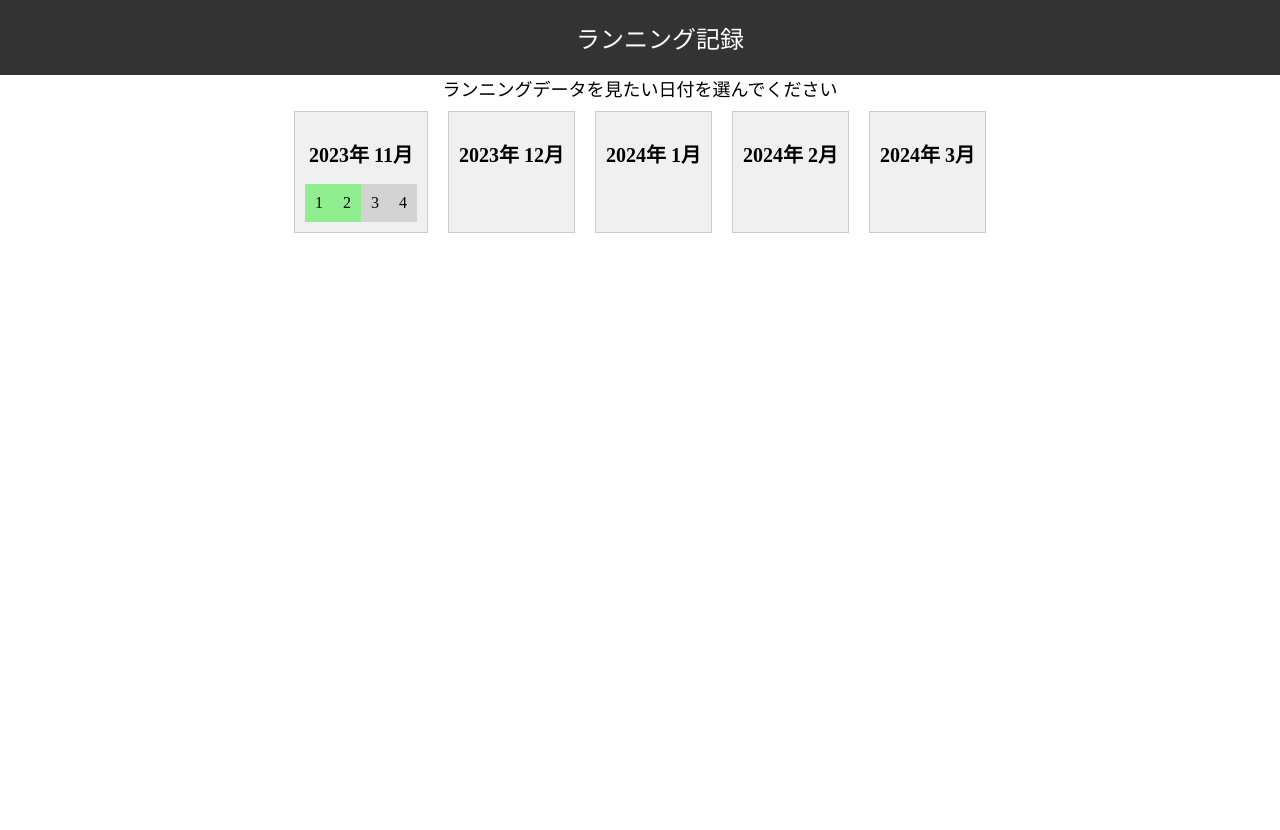
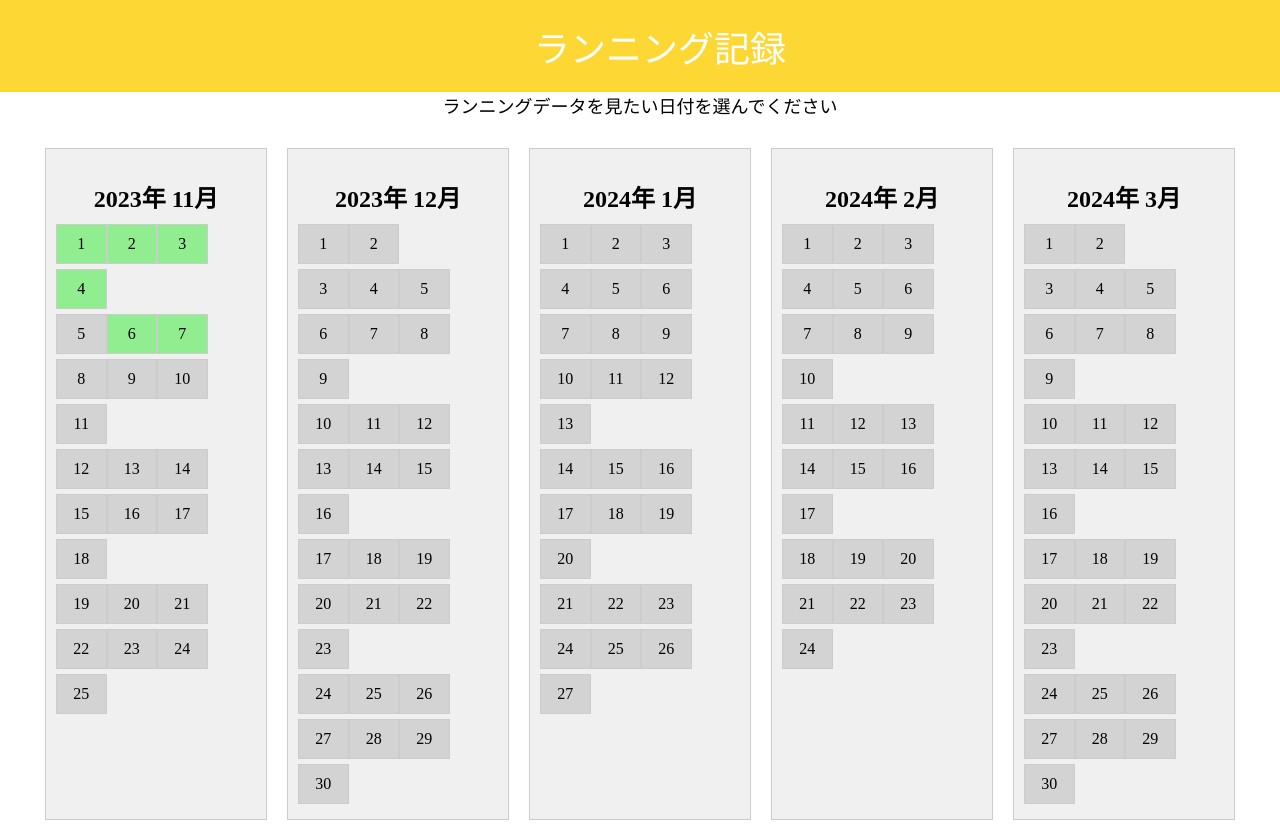
Before and after one commit to yooooshi0911/runningyoshito14, a plain HTML site: page index.html in a window 1280 px wide. Shown: the top 830 px of the page. Before the commit the page ends 800 px from the top, so only its background shows below. Drawn offline with Linux system fonts and the light colour scheme.

Commit message:
Update index.html

```diff
--- a/index.html
+++ b/index.html
@@ -13,17 +13,18 @@
         }
 
         #title {
-            background-color: #333;
+            background-color: #fdd835;
             color: white;
             width: 100%;
             text-align: center;
             padding: 20px;
-            font-size: 24px;
+            font-size: 36px;
         }
 
         #subtitle {
             text-align: center;
             font-size: 18px;
+            margin-bottom: 20px;
         }
 
         .calendar-container {
@@ -38,22 +39,26 @@
             margin: 10px;
             padding: 10px;
             text-align: center;
+            width: 200px; /* カレンダーの幅を指定 */
         }
 
         .calendar h2 {
-            font-size: 20px;
+            font-size: 24px;
+            margin-bottom: 10px;
         }
 
         .week {
             display: flex;
-            justify-content: space-between;
+            flex-wrap: wrap; /* 1週間ごとに改行 */
         }
 
         .date {
             text-align: center;
             cursor: pointer;
             padding: 10px;
-            flex-grow: 1;
+            flex-basis: 14.28%; /* 1週間を均等に分割 */
+            margin-bottom: 5px;
+            border: 1px solid #ccc; /* 日付の境界線を追加 */
         }
 
         .clickable {
@@ -105,7 +110,7 @@
             const daysInMonth = new Date(year, month, 0).getDate();
             const startDate = new Date(year, month - 1, 1).getDay(); // 月の最初の曜日
 
-            const currentWeek = document.createElement("div");
+            let currentWeek = document.createElement("div");
             currentWeek.className = "week";
 
             for (let i = 0; i < startDate; i++) {
@@ -130,7 +135,7 @@
 
                 currentWeek.appendChild(dateElement);
 
-                if ((startDate + day - 1) % 7 === 6 || day === daysInMonth) {
+                if (currentWeek.children.length === 7) {
                     calendar.appendChild(currentWeek);
                     currentWeek = document.createElement("div");
                     currentWeek.className = "week";
@@ -144,7 +149,7 @@
         }
 
         // 各月のカレンダーを生成
-        generateCalendar(2023, 11, "calendar2", [1,2]);
+        generateCalendar(2023, 11, "calendar2", [1, 2, 3, 4, 6, 7]);
         generateCalendar(2023, 12, "calendar3", []);
         generateCalendar(2024, 1, "calendar4", []);
         generateCalendar(2024, 2, "calendar5", []);
```
